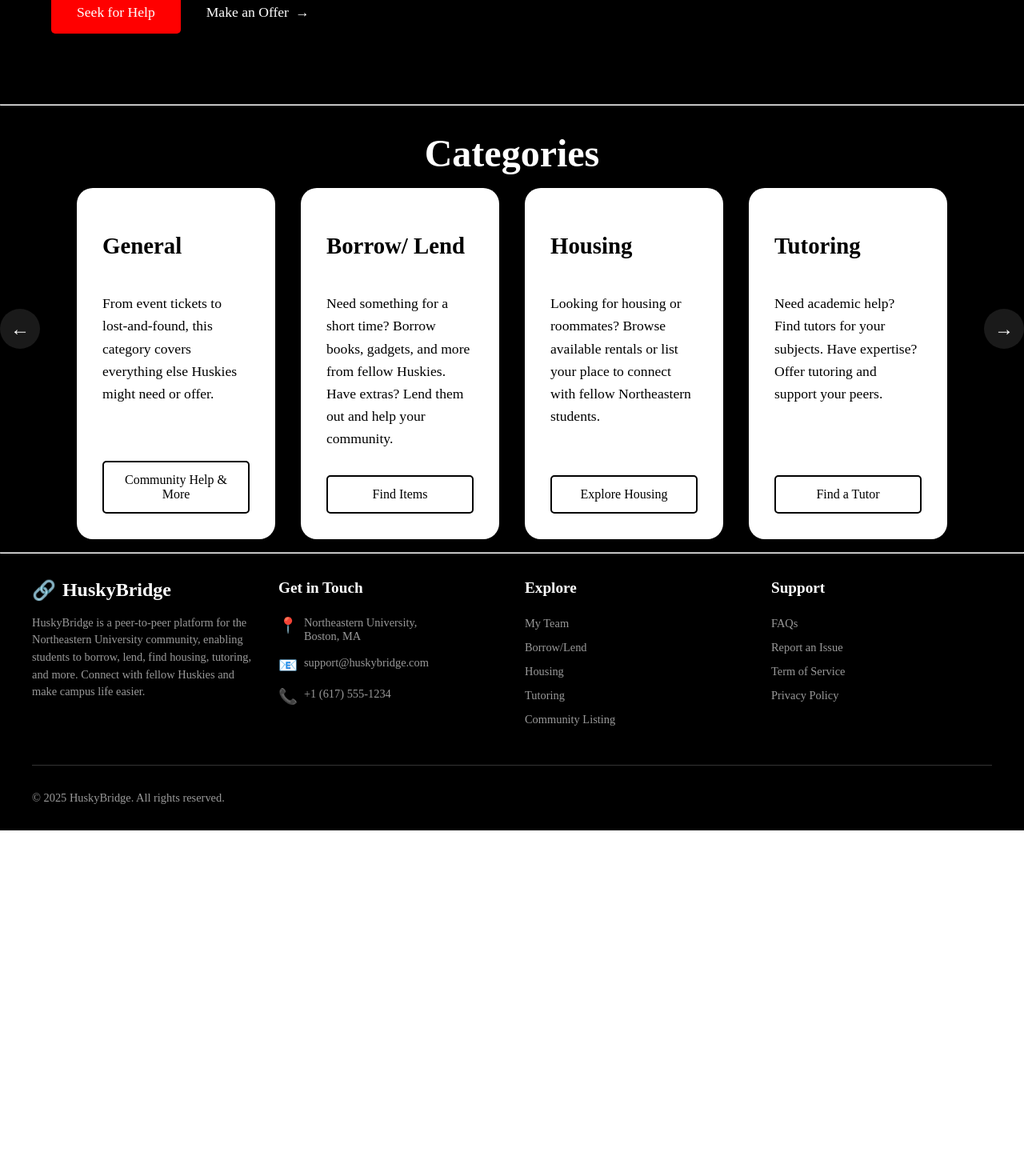
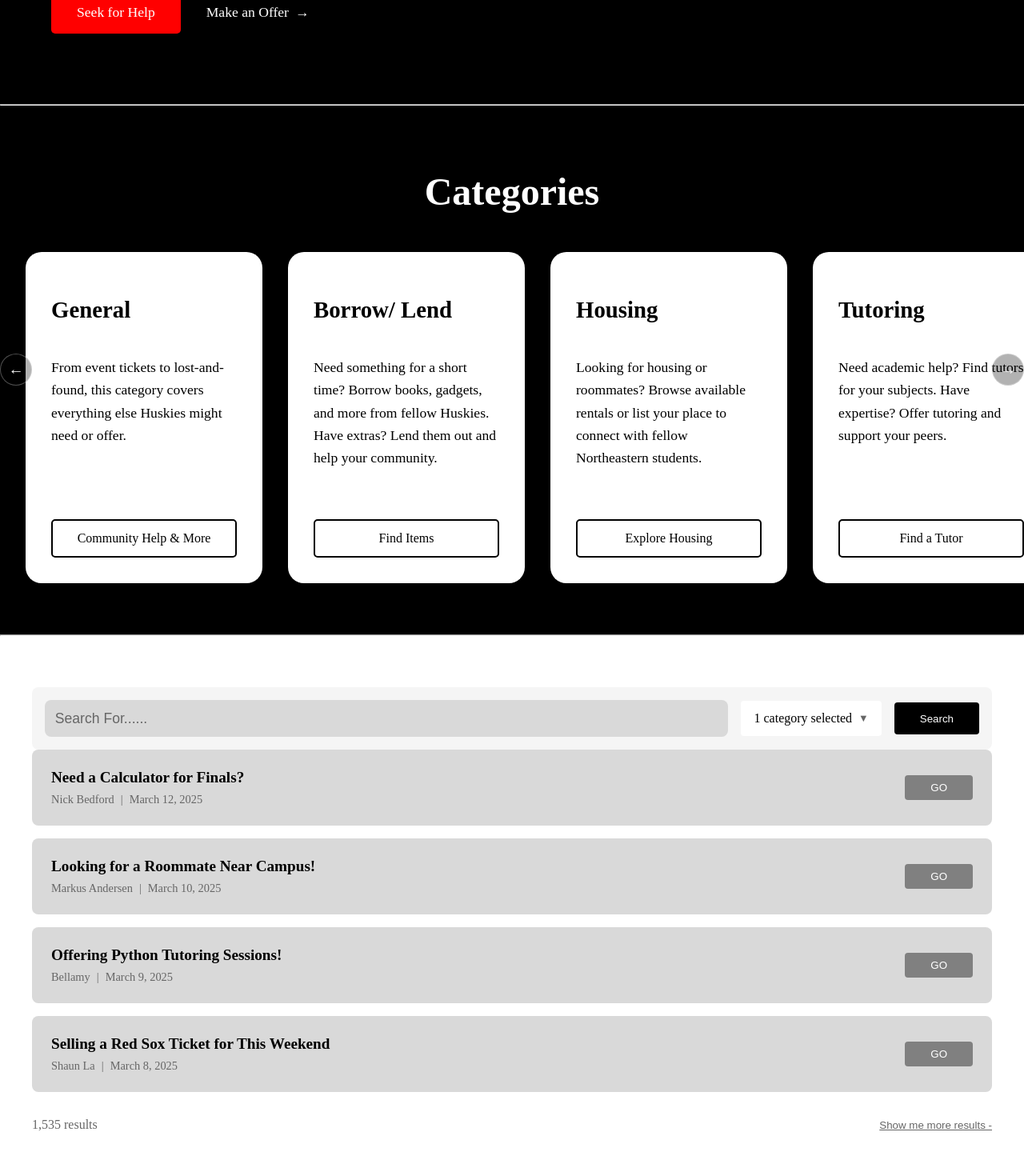
Before and after one commit to joe135730/husky-bridge, a React (Vite) app: page / in a window 1280 px wide. Shown: the part 640-2110 px from the top of the page at 80% size. Before the commit the page ends 1678 px from the top, so only its background shows below. Built offline with nearby package versions, Linux system fonts and the light colour scheme.

Commit message:
Landing page first draft

```diff
--- a/src/Components/Categories/Categories.css
+++ b/src/Components/Categories/Categories.css
@@ -1,14 +1,18 @@
 .categories-section {
-    padding: 1rem 4rem;
+    padding: 4rem 0;
     background-color: black;
     color: white;
     position: relative;
+    display: flex;
+    flex-direction: column;
+    align-items: center;
+    width: 100%;
 }
 
 .categories-section h1 {
     text-align: center;
     font-size: 3rem;
-    margin: 1rem;
+    margin: 1rem 0 3rem 0;
 }
 
 .categories-container {
@@ -16,7 +20,9 @@
     grid-template-columns: repeat(4, 1fr);
     gap: 2rem;
     max-width: 1400px;
-    margin: 0 2rem;
+    width: 100%;
+    margin: 0 auto;
+    padding: 0 2rem;
 }
 
 .category-card {
@@ -78,42 +84,56 @@
 
 .categories-navigation {
     position: absolute;
-    width: 100%;
+    width: calc(100% + 2rem);
     top: 50%;
-    left: 0;
-    transform: translateY(-50%);
+    left: 50%;
+    transform: translate(-50%, -50%);
     display: flex;
     justify-content: space-between;
     pointer-events: none;
+    max-width: 1600px;
+    padding: 0 1rem;
 }
 
 .nav-button {
-    background-color: rgba(255, 255, 255, 0.1);
-    border: none;
+    background-color: rgba(0, 0, 0, 0.3);
+    border: 1px solid rgba(255, 255, 255, 0.3);
     color: white;
-    width: 50px;
-    height: 50px;
+    width: 40px;
+    height: 40px;
     border-radius: 50%;
-    font-size: 1.5rem;
+    font-size: 1.2rem;
     cursor: pointer;
     transition: all 0.3s ease;
     pointer-events: auto;
+    display: flex;
+    align-items: center;
+    justify-content: center;
 }
 
 .nav-button:hover {
-    background-color: rgba(255, 255, 255, 0.2);
+    background-color: rgba(0, 0, 0, 0.5);
+    border-color: rgba(255, 255, 255, 0.5);
+}
+
+.nav-button.prev {
+    transform: translateX(1rem);
+}
+
+.nav-button.next {
+    transform: translateX(-1rem);
 }
 
 /* Media query for tablets */
 @media screen and (max-width: 1024px) {
     .categories-section {
-        padding: 3rem 2rem;
+        padding: 3rem 0;
     }
 
     .categories-container {
         grid-template-columns: repeat(2, 1fr);
         gap: 1.5rem;
-        margin: 0;
+        padding: 0 1rem;
     }
 
     .category-card {
@@ -128,11 +148,12 @@
 /* Media query for mobile screens */
 @media screen and (max-width: 768px) {
     .categories-section {
-        padding: 2rem 1rem;
+        padding: 2rem 0;
     }
 
     .categories-container {
         grid-template-columns: 1fr;
+        padding: 0 1rem;
     }
 
     .categories-section h1 {
--- /dev/null
+++ b/src/Components/SearchBar/SearchBar.css
@@ -0,0 +1,148 @@
+.search-section {
+    padding: 4rem 0;
+    max-width: 1200px;
+    width: 100%;
+    margin: 0 auto;
+    background-color: white;
+}
+
+.search-container {
+    margin: 0 auto;
+    /* padding: 0 2rem; */
+    max-width: 1200px;
+    width: 100%;
+}
+
+.search-input-container {
+    display: flex;
+    gap: 1rem;
+    background-color: #f5f5f5;
+    padding: 1rem;
+    border-radius: 8px;
+    align-items: center;
+}
+
+.search-input {
+    flex: 1;
+    padding: 0.8rem;
+    border: none;
+    /* background: transparent; */
+    border-radius: 8px;
+    background-color: #D9D9D9;
+    font-size: 1.1rem;
+    outline: none;
+}
+
+.search-input::placeholder {
+    color: #666;
+}
+
+.category-dropdown {
+    background-color: white;
+    padding: 0.8rem 1rem;
+    border-radius: 4px;
+    display: flex;
+    align-items: center;
+    gap: 0.5rem;
+    cursor: pointer;
+}
+
+.dropdown-arrow {
+    font-size: 0.8rem;
+    color: #666;
+}
+
+.search-button {
+    background-color: black;
+    color: white;
+    padding: 0.8rem 2rem;
+    border: none;
+    border-radius: 4px;
+    cursor: pointer;
+    font-weight: 500;
+}
+
+.search-results {
+    display: flex;
+    flex-direction: column;
+    gap: 1rem;
+}
+
+.result-item {
+    background-color: #D9D9D9;
+    padding: 1.5rem;
+    border-radius: 8px;
+    display: flex;
+    justify-content: space-between;
+    align-items: center;
+}
+
+.result-content h3 {
+    margin: 0;
+    margin-bottom: 0.5rem;
+    font-size: 1.2rem;
+    cursor: pointer;
+}
+
+.result-content h3:hover {
+    text-decoration: underline;
+}
+
+.result-meta {
+    color: #666;
+    font-size: 0.9rem;
+}
+
+.date-separator {
+    margin: 0 0.5rem;
+}
+
+.go-button {
+    background-color: #808080;
+    color: white;
+    padding: 0.5rem 2rem;
+    border: none;
+    border-radius: 4px;
+    cursor: pointer;
+}
+
+.results-count {
+    margin-top: 1rem;
+    color: #666;
+    display: flex;
+    justify-content: space-between;
+    align-items: center;
+}
+
+.show-more {
+    background: none;
+    border: none;
+    color: #666;
+    cursor: pointer;
+    text-decoration: underline;
+    padding: 0;
+}
+
+@media screen and (max-width: 768px) {
+    .search-container {
+        padding: 0 1rem;
+    }
+
+    .search-input-container {
+        flex-direction: column;
+    }
+
+    .search-button {
+        width: 100%;
+    }
+
+    .result-item {
+        flex-direction: column;
+        gap: 1rem;
+        text-align: center;
+    }
+
+    .go-button {
+        width: 100%;
+    }
+}
--- /dev/null
+++ b/src/Components/SearchBar/index.tsx
@@ -0,0 +1,89 @@
+import React, { useState } from 'react';
+import { useNavigate } from 'react-router-dom';
+import './SearchBar.css';
+
+interface SearchResult {
+    title: string;
+    author: string;
+    date: string;
+    id: string; // Added for navigation purposes
+}
+
+export default function SearchBar() {
+    const navigate = useNavigate();
+    const [searchQuery, setSearchQuery] = useState('');
+    const [selectedCategories, setSelectedCategories] = useState<number>(1);
+
+    // Mock data for demonstration
+    const mockResults: SearchResult[] = [
+        {
+            id: '1',
+            title: "Need a Calculator for Finals?",
+            author: "Nick Bedford",
+            date: "March 12, 2025"
+        },
+        {
+            id: '2',
+            title: "Looking for a Roommate Near Campus!",
+            author: "Markus Andersen",
+            date: "March 10, 2025"
+        },
+        {
+            id: '3',
+            title: "Offering Python Tutoring Sessions!",
+            author: "Bellamy",
+            date: "March 9, 2025"
+        },
+        {
+            id: '4',
+            title: "Selling a Red Sox Ticket for This Weekend",
+            author: "Shaun La",
+            date: "March 8, 2025"
+        }
+    ];
+
+    const handlePostClick = (postId: string) => {
+        navigate(`/post/${postId}`);
+    };
+
+    return (
+        <div className="search-section">
+            <div className="search-container">
+                <div className="search-input-container">
+                    <input
+                        type="text"
+                        placeholder="Search For......"
+                        value={searchQuery}
+                        onChange={(e) => setSearchQuery(e.target.value)}
+                        className="search-input"
+                    />
+                    <div className="category-dropdown">
+                        <span>{selectedCategories} category selected</span>
+                        <span className="dropdown-arrow">▼</span>
+                    </div>
+                    <button className="search-button">Search</button>
+                </div>
+            </div>
+
+            <div className="search-results">
+                {mockResults.map((result) => (
+                    <div key={result.id} className="result-item">
+                        <div className="result-content">
+                            <h3 onClick={() => handlePostClick(result.id)}>{result.title}</h3>
+                            <div className="result-meta">
+                                <span>{result.author}</span>
+                                <span className="date-separator">|</span>
+                                <span>{result.date}</span>
+                            </div>
+                        </div>
+                        <button className="go-button" onClick={() => handlePostClick(result.id)}>GO</button>
+                    </div>
+                ))}
+                <div className="results-count">
+                    1,535 results
+                    <button className="show-more">Show me more results -</button>
+                </div>
+            </div>
+        </div>
+    );
+}
--- a/src/LandingPage/LandingPage.css
+++ b/src/LandingPage/LandingPage.css
@@ -1,4 +1,8 @@
 .landing-page {
     min-height: 100%;
-    background-color: black;
+    width: 100%;
+    margin: 0;
+    padding: 0;
+    overflow-x: hidden;
+    /* background-color: black; */
 }
--- a/src/LandingPage/index.tsx
+++ b/src/LandingPage/index.tsx
@@ -1,5 +1,6 @@
 import Introduction from '../Components/Introduction';
 import Categories from '../Components/Categories';
+import SearchBar from '../Components/SearchBar';
 import './LandingPage.css';
 
 export default function LandingPage() {
@@ -8,6 +9,8 @@
             <Introduction />
             <hr />
             <Categories />
+            <hr />
+            <SearchBar />
         </div>
     );
 }
```
